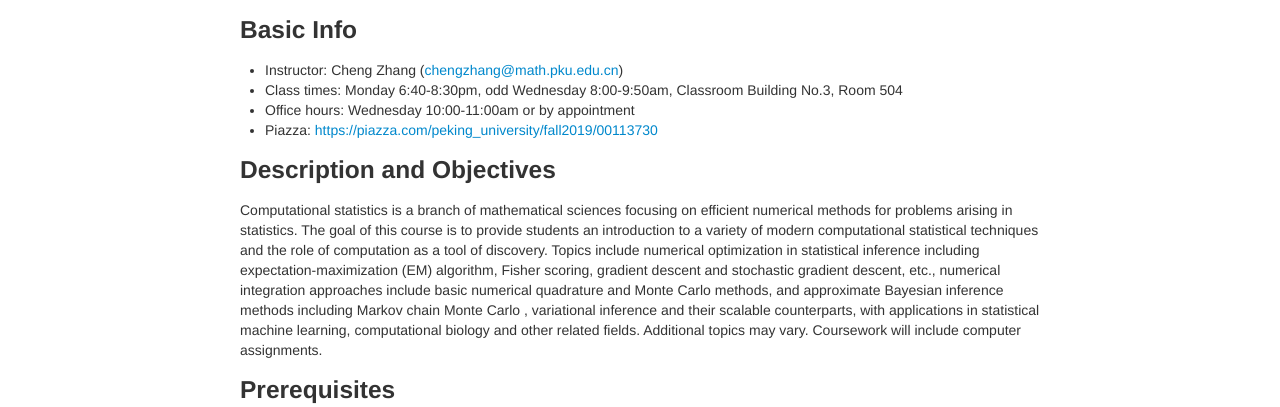
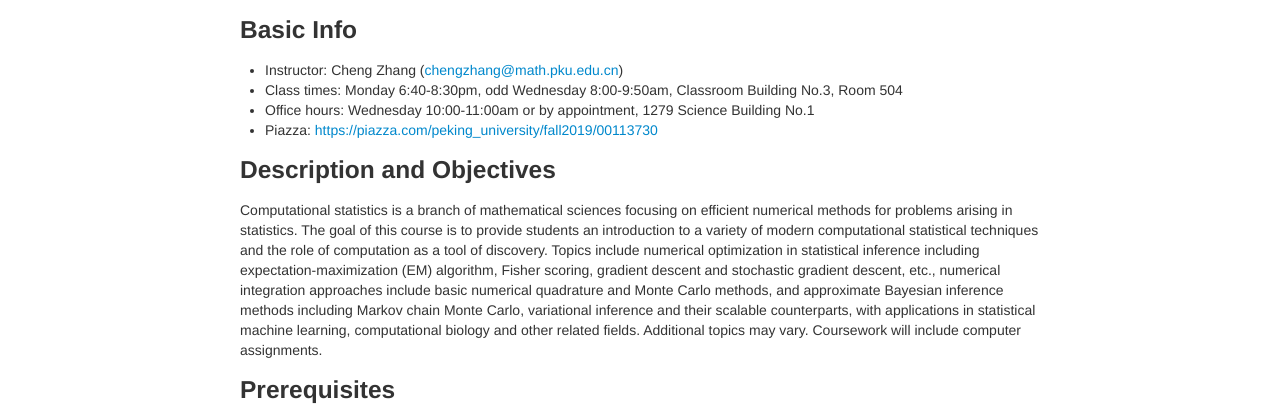
Before and after one commit to zcrabbit/zcrabbit.github.io, a Jekyll site: the page built from courses/mcs-f19.md, in a window 1280 px wide. Shown: the part 171-578 px from the top of the page. Built offline with Jekyll 4.4.1, drawn with Linux system fonts in a browser that asks for light colours.

Commit message:
added office location

```diff
--- a/courses/mcs-f19.md
+++ b/courses/mcs-f19.md
@@ -9,11 +9,11 @@ author: Cheng Zhang
 ### Basic Info
 - Instructor: Cheng Zhang (<chengzhang@math.pku.edu.cn>)
 - Class times: Monday 6:40-8:30pm, odd Wednesday 8:00-9:50am, Classroom Building No.3, Room 504
-- Office hours: Wednesday 10:00-11:00am or by appointment
+- Office hours: Wednesday 10:00-11:00am or by appointment, 1279 Science Building No.1
 - Piazza: <https://piazza.com/peking_university/fall2019/00113730>
 
 ### Description and Objectives
-Computational statistics is a branch of mathematical sciences focusing on efficient numerical methods for problems arising in statistics. The goal of this course is to provide students an introduction to a variety of modern computational statistical techniques and the role of computation as a tool of discovery. Topics include numerical optimization in statistical inference including expectation-maximization (EM) algorithm, Fisher scoring, gradient descent and stochastic gradient descent, etc., numerical integration approaches include basic numerical quadrature and Monte Carlo methods, and approximate Bayesian inference methods including Markov chain Monte Carlo , variational inference and their scalable counterparts, with applications in statistical machine learning, computational biology and other related fields. Additional topics may vary. Coursework will include computer assignments.
+Computational statistics is a branch of mathematical sciences focusing on efficient numerical methods for problems arising in statistics. The goal of this course is to provide students an introduction to a variety of modern computational statistical techniques and the role of computation as a tool of discovery. Topics include numerical optimization in statistical inference including expectation-maximization (EM) algorithm, Fisher scoring, gradient descent and stochastic gradient descent, etc., numerical integration approaches include basic numerical quadrature and Monte Carlo methods, and approximate Bayesian inference methods including Markov chain Monte Carlo, variational inference and their scalable counterparts, with applications in statistical machine learning, computational biology and other related fields. Additional topics may vary. Coursework will include computer assignments.
 
 ### Prerequisites
 Multivariate calculus, linear algebra, graduate level courses in probability and statistics, applied stochastic processes
```
Also changed, not shown: 1 other file.
